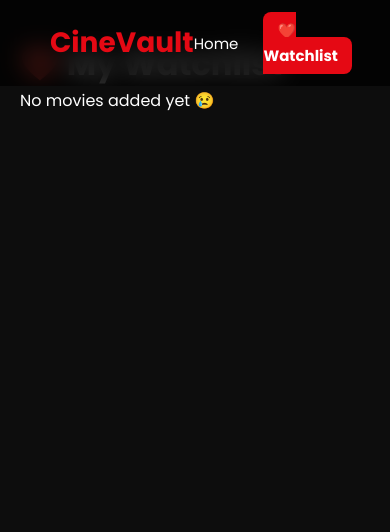
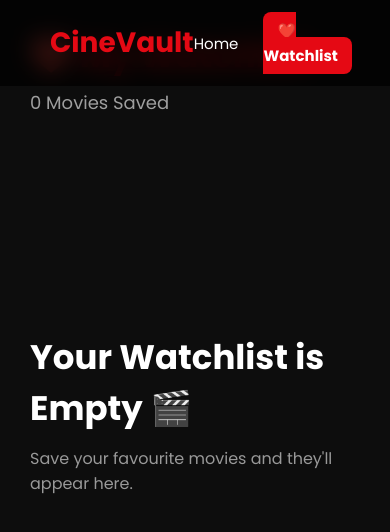
Before and after one commit to tanixxq/Cine-Vaultt, a React (Vite) app in the folder vite-project/: page /watchlist in a window 390 px wide. Shown: the top 532 px of the page. Built offline with nearby package versions, Linux system fonts and the light colour scheme.

Commit message:
WatchList UI Updated

```diff
--- a/vite-project/src/Pages/WatchList.css
+++ b/vite-project/src/Pages/WatchList.css
@@ -2,69 +2,196 @@
   min-height: 100vh;
   background: #0d0d0d;
   color: white;
-    padding: 40px 20px;
+  padding: 50px 70px;
+}
+
+/* Header */
+
+.watchlist-header {
+  margin-bottom: 45px;
 }
 
 .watchlist-heading {
-    text-align: center;
-    font-size: 36px;
-    margin-bottom: 30px;
+  font-size: 42px;
   color: #e50914;
+  margin-bottom: 8px;
 }
 
+.watchlist-header p {
+  color: #9f9f9f;
+  font-size: 18px;
+}
+
+/* Empty */
+
 .empty-state {
-    text-align: center;
-    margin-top: 100px;
-    opacity: 0.8;
+  height: 60vh;
+
+  display: flex;
+  flex-direction: column;
+  justify-content: center;
+  align-items: center;
+  color: #999;
 }
+
+.empty-state h2 {
+  color: white;
+  font-size: 34px;
+  margin-bottom: 12px;
+}
+
+/* Grid */
 
 .watchlist-grid {
   display: grid;
-    grid-template-columns: repeat(auto-fit, minmax(140px, 1fr));
-    gap: 18px;
-    padding: 20px;
-    justify-items: center;
+  grid-template-columns: repeat(auto-fill, minmax(230px, 1fr));
+  gap: 35px;
 }
 
+/* Card */
+
 .movie-card {
-    background: #141414;
-    border-radius: 12px;
-    overflow: hidden;
-    transition: transform 0.3s ease, box-shadow 0.3s ease;
-    cursor: pointer;
+  width: 230px;
+  transition: .35s;
 }
 
 .movie-card:hover {
-    transform: scale(1.05);
-    box-shadow: 0 10px 25px rgba(229, 9, 20, 0.3);
+  transform: translateY(-10px);
 }
 
-  .movie-card img {
-    width: 100%;
-    height: 260px;
-    object-fit: cover;
+/* Poster */
+
+.poster-container {
+  position: relative;
+  overflow: hidden;
+  border-radius: 16px;
 }
 
+.poster-container img {
+  width: 100%;
+  height: 340px;
+  object-fit: cover;
+  display: block;
+  transition: .35s;
+}
+
+.movie-card:hover img {
+  transform: scale(1.06);
+}
+
+/* Rating */
+
+.rating-badge {
+  position: absolute;
+  top: 12px;
+  right: 12px;
+
+  background: rgba(0,0,0,.85);
+  color: gold;
+
+  padding: 7px 10px;
+
+  border-radius: 25px;
+
+  font-size: 14px;
+  font-weight: bold;
+}
+
+/* Overlay */
+
+.movie-overlay {
+  position: absolute;
+
+  inset: 0;
+
+  background: rgba(0,0,0,.65);
+
+  display: flex;
+
+  justify-content: center;
+  align-items: center;
+
+  opacity: 0;
+
+  transition: .35s;
+}
+
+.movie-card:hover .movie-overlay {
+  opacity: 1;
+}
+
+/* Info */
+
 .movie-info {
-    padding: 10px;
-    text-align: center;
+  padding-top: 14px;
 }
 
 .movie-info h3 {
-    font-size: 14px;
-    margin-bottom: 10px;
+  font-size: 17px;
+  margin-bottom: 8px;
+
+  white-space: nowrap;
+  overflow: hidden;
+  text-overflow: ellipsis;
 }
 
+.movie-info span {
+  color: #b0b0b0;
+  font-size: 14px;
+}
+
+/* Button */
+
 .remove-btn {
-    padding: 6px 12px;
   background: #e50914;
+  color: white;
+
   border: none;
-    color: white;
-    border-radius: 6px;
+
+  padding: 12px 22px;
+
+  border-radius: 30px;
+
+  font-weight: bold;
+
   cursor: pointer;
-    transition: 0.3s;
+
+  transition: .3s;
 }
 
 .remove-btn:hover {
-    background: darkred;
+  background: #b20710;
+  transform: scale(1.05);
 }
+
+/* Responsive */
+
+@media (max-width:768px){
+
+.watchlist-page{
+
+padding:30px;
+
+}
+
+.watchlist-grid{
+
+justify-items:center;
+
+}
+
+.movie-card{
+
+width:100%;
+
+max-width:250px;
+
+}
+
+.watchlist-heading{
+
+font-size:34px;
+
+}
+
+}
--- a/vite-project/src/Pages/WatchList.jsx
+++ b/vite-project/src/Pages/WatchList.jsx
@@ -10,11 +10,7 @@ const WatchList = () => {
 
   useEffect(() => {
     const saved = JSON.parse(localStorage.getItem("watchlist")) || [];
-
-    // shuffle ONLY once when loading
-    const shuffled = shuffleArray(saved);
-
-    setMovies(shuffled);
+    setMovies(shuffleArray(saved));
   }, []);
 
   const removeFromWatchlist = (id) => {
@@ -25,28 +21,51 @@ const WatchList = () => {
 
   return (
     <div className="watchlist-page">
-      <h1>❤️ My Watchlist</h1>
+      <div className="watchlist-header">
+        <div>
+          <h1 className="watchlist-heading">❤️ My Watchlist</h1>
+          <p>{movies.length} Movie{movies.length !== 1 ? "s" : ""} Saved</p>
+        </div>
+      </div>
 
       {movies.length === 0 ? (
-        <p>No movies added yet 😢</p>
+        <div className="empty-state">
+          <h2>Your Watchlist is Empty 🎬</h2>
+          <p>Save your favourite movies and they'll appear here.</p>
+        </div>
       ) : (
         <div className="watchlist-grid">
           {movies.map((movie) => (
-            <div key={movie.id} className="movie-card">
-              <img
-                src={`https://image.tmdb.org/t/p/w300${movie.poster_path}`}
-                alt={movie.title}
-              />
+            <div className="movie-card" key={movie.id}>
+              <div className="poster-container">
+                <img
+                  src={`https://image.tmdb.org/t/p/w500${movie.poster_path}`}
+                  alt={movie.title}
+                />
+
+                <div className="rating-badge">
+                  ⭐ {movie.vote_average?.toFixed(1)}
+                </div>
+
+                <div className="movie-overlay">
+                  <button
+                    className="remove-btn"
+                    onClick={() => removeFromWatchlist(movie.id)}
+                  >
+                    Remove ❤️
+                  </button>
+                </div>
+              </div>
 
               <div className="movie-info">
                 <h3>{movie.title}</h3>
 
-                <button
-                  className="remove-btn"
-                  onClick={() => removeFromWatchlist(movie.id)}
-                >
-                  Remove ❌
-                </button>
+                <span>
+                  📅{" "}
+                  {movie.release_date
+                    ? movie.release_date.substring(0, 4)
+                    : "N/A"}
+                </span>
               </div>
             </div>
           ))}
```
Lines whose indentation alone changed are shown as unchanged.
